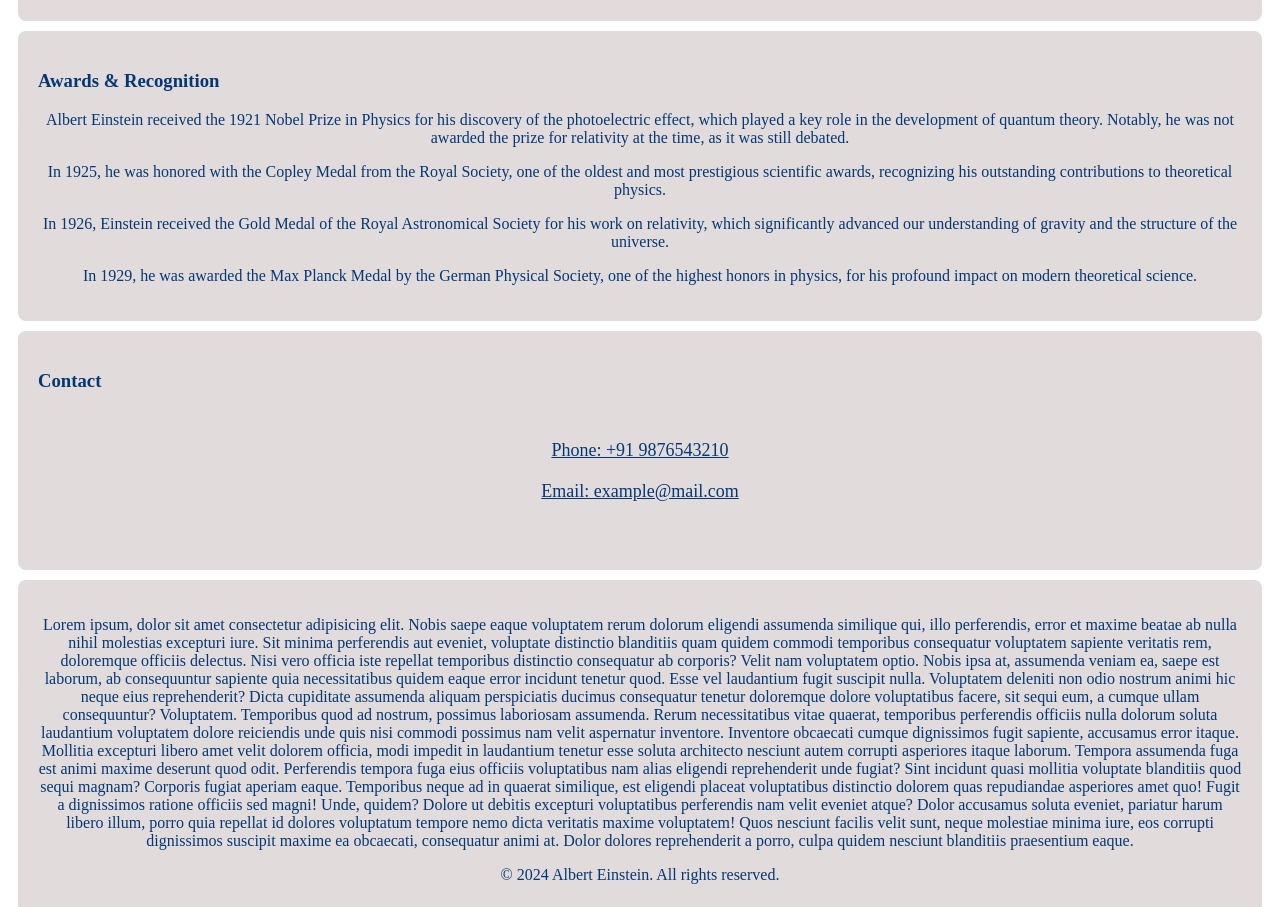
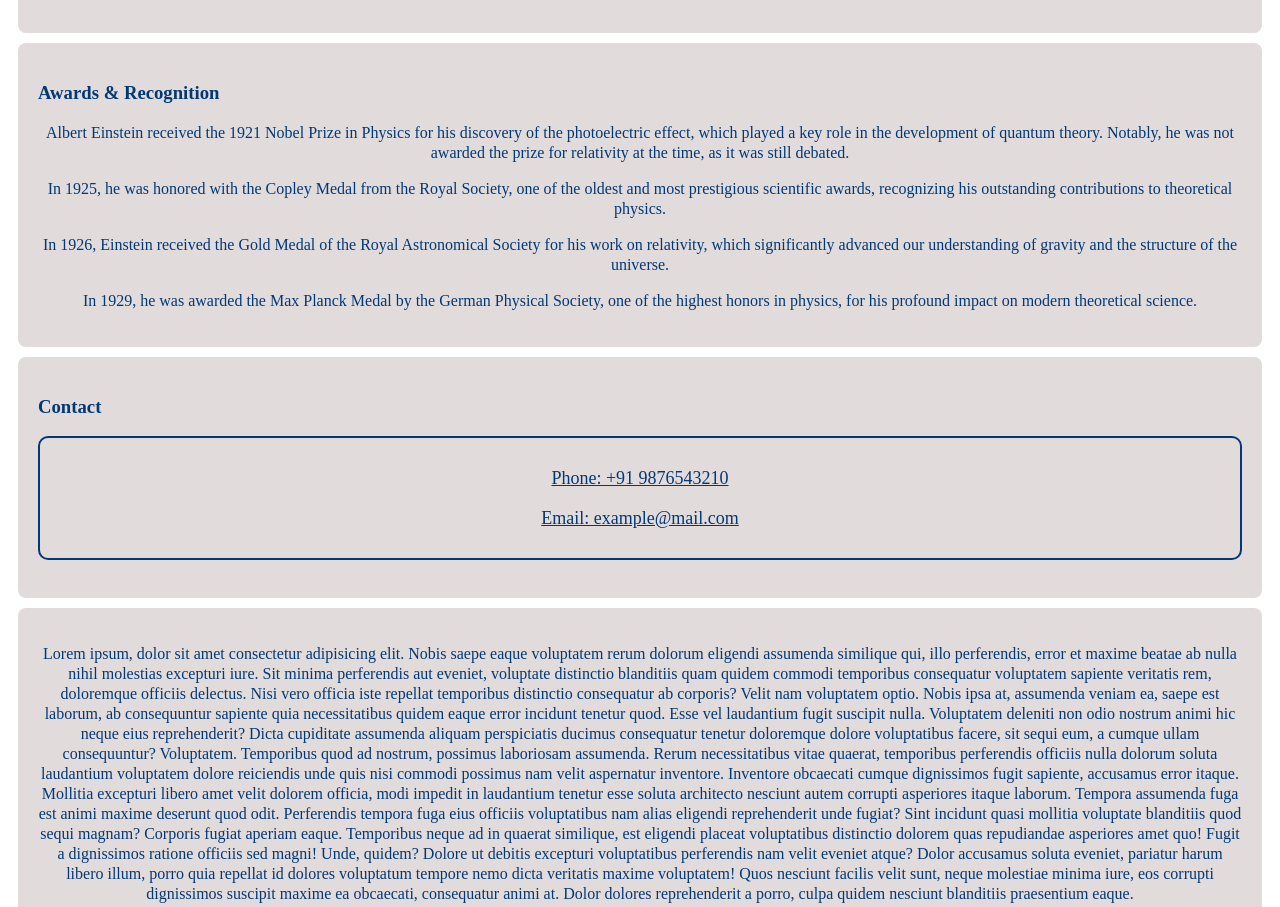
Before and after one commit to deepakrsingh2510/einstein_page, a plain HTML site: page index.html in a window 1280 px wide. Shown: the part 978-1885 px from the top of the page. Drawn offline with Linux system fonts and the light colour scheme.

Commit message:
new changes in CSS

```diff
--- a/style.css
+++ b/style.css
@@ -46,9 +46,13 @@
   gap: 20px;
   font-size: 18px;
   text-decoration: none;
+  border: 2px solid rgb(3, 56, 117);
+  border-radius: 10px;
 }
 
 p{
   text-align: center;
   text-decoration: none;
+  line-height: 20px;
+  text-transform: none;
 }
```
Also changed, not shown: index.html (+0 -2 lines).
